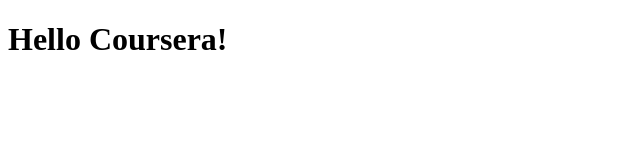
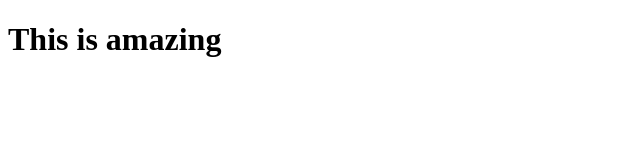
Before and after one commit to AnonymousTechEd/JohnHopkinsAngularCourse, a plain HTML site: page index.html in a window 1280 px wide. Shown: the whole page, without its empty margins (0-640 px from the left). Drawn offline with Linux system fonts and the light colour scheme.

Commit message:
Change H1

```diff
--- a/index.html
+++ b/index.html
@@ -5,6 +5,6 @@
         <title>Eduard Faus Coursera Project</title>
     </head>
     <body>
-        <h1>Hello Coursera!</h1>
+        <h1>This is amazing</h1>
     </body>
 </html>
```
